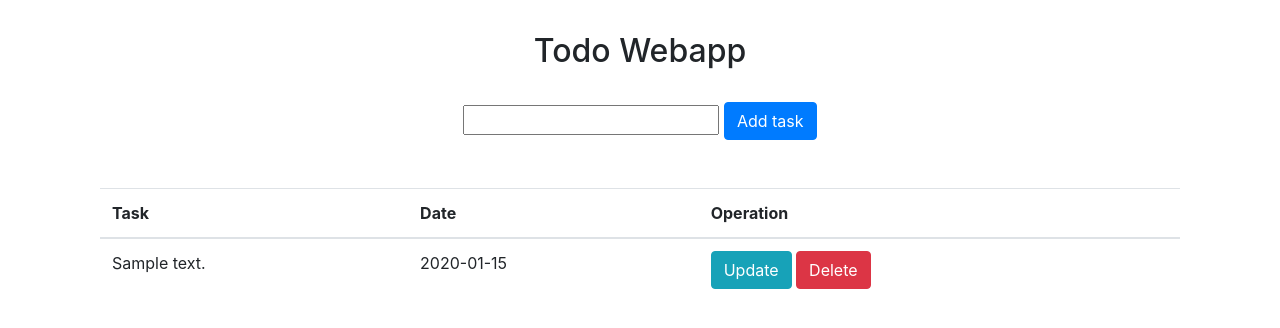
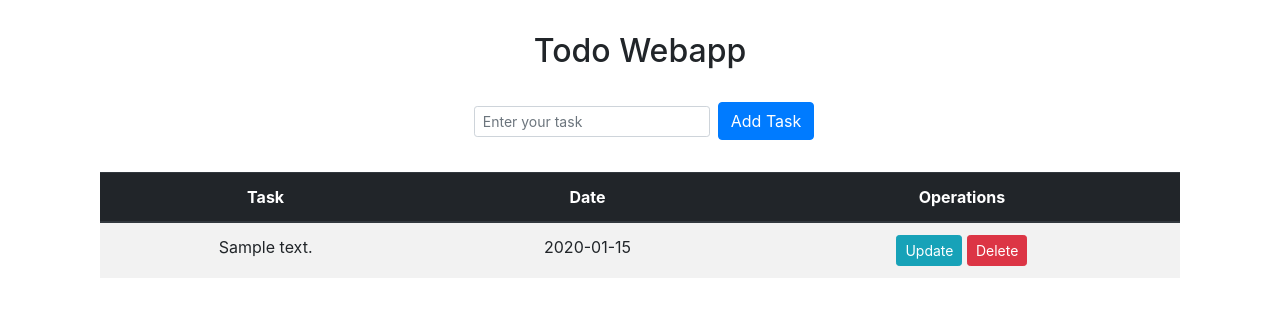
Before and after one commit to prathibha22bcd/todo_app, a Flask app: page / in a window 1280 px wide. Shown: the top 328 px of the page. Run offline with Flask 2, Linux system fonts and the light colour scheme; tables that the repository leaves empty hold one stand-in row (values such as "Sample post"); some libraries are stand-ins or nearby versions.

Commit message:
Update index.html

```diff
--- a/templates/index.html
+++ b/templates/index.html
@@ -2,81 +2,59 @@
 {% block head %}
 
 {% endblock %}
+
 {% block body %}
 <h2 class="text-center">Todo Webapp</h2>
-<div class="container justify-content-center text-center py-3 my-3">
-    <form action="" method="post">
-        <div class="form-group">
-            {% if update_task %}
 
-            <input type="text" name="task" id="task" value="{{ update_task.content }}" class="form-control-sm">
-            <input type="submit" value="Update task" class="btn btn-info">
-            {% else %}
+<!-- Task Form -->
+<div class="container text-center py-3 my-3">
+    <form action="" method="post" class="form-inline justify-content-center">
+        <!-- CSRF Token for Security -->
+        <input type="hidden" name="csrf_token" value="{{ csrf_token() }}">
 
-            <input type="text" name="task" id="task">
-            <input type="submit" value="Add task" class="btn btn-primary" class="form-control-sm">
-            {% endif %}
-
-
-
+        <div class="form-group mx-2">
+            <input type="text" name="task" id="task"
+                   value="{{ update_task.content if update_task else '' }}"
+                   class="form-control form-control-sm"
+                   placeholder="Enter your task" required>
         </div>
 
-
+        <button type="submit" class="btn {% if update_task %}btn-info{% else %}btn-primary{% endif %}">
+            {% if update_task %} Update Task {% else %} Add Task {% endif %}
+        </button>
     </form>
 </div>
+
+<!-- Task List -->
 <div class="container">
-
     {% if tasks %}
-    <table class="table">
-        <thead>
+    <table class="table table-striped text-center">
+        <thead class="thead-dark">
             <tr>
-
                 <th scope="col">Task</th>
                 <th scope="col">Date</th>
-
-                <th scope="col">Operation</th>
+                <th scope="col">Operations</th>
             </tr>
         </thead>
         <tbody>
             {% for task in tasks %}
             <tr>
-
                 <td>{{ task.content }}</td>
                 <td>{{ task.pub_date.date() }}</td>
                 <td>
-
-                    {% if update_task %}
-                    {% if  not update_task.id==task.id %}
-                    <a href="update/{{ task.id }}" class="btn btn-info">Update</a>
-                    <a href="delete/{{ task.id }}" class="btn btn-danger">Delete</a>
+                    {% if not update_task or update_task.id != task.id %}
+                        <a href="{{ url_for('update', id=task.id) }}" class="btn btn-sm btn-info">Update</a>
+                        <a href="{{ url_for('delete', id=task.id) }}" class="btn btn-sm btn-danger"
+                           onclick="return confirm('Are you sure you want to delete this task?');">Delete</a>
                     {% endif %}
-                    {% else %}
-
-                    <a href="update/{{ task.id }}" class="btn btn-info">Update</a>
-                    <a href="delete/{{ task.id }}" class="btn btn-danger">Delete</a>
-
-                    {% endif %}
-
-
-
-
-
                 </td>
             </tr>
-
-
             {% endfor %}
-
-
         </tbody>
     </table>
     {% else %}
-    <p class="text-center">There is no task !!</p>
+    <p class="text-center text-muted">There are no tasks yet!</p>
     {% endif %}
-
-
-
 </div>
 
-
 {% endblock %}
```
